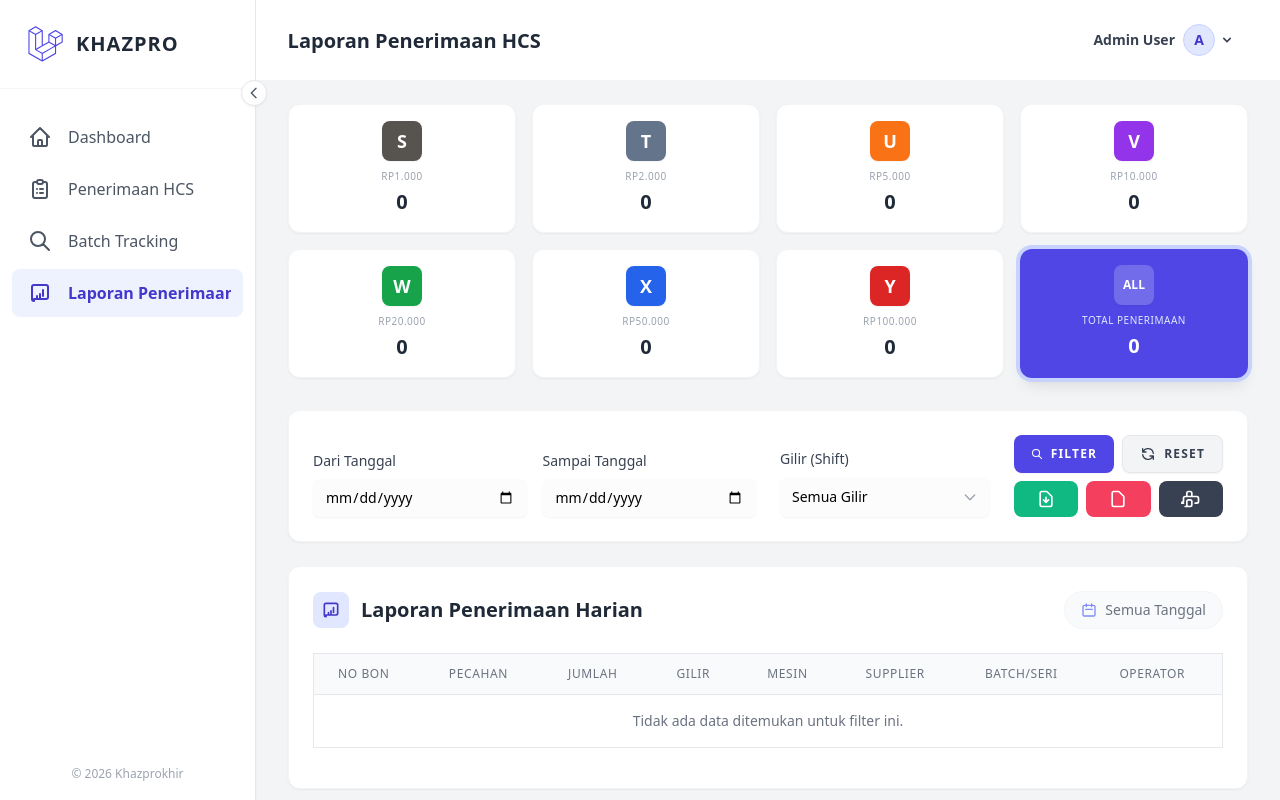
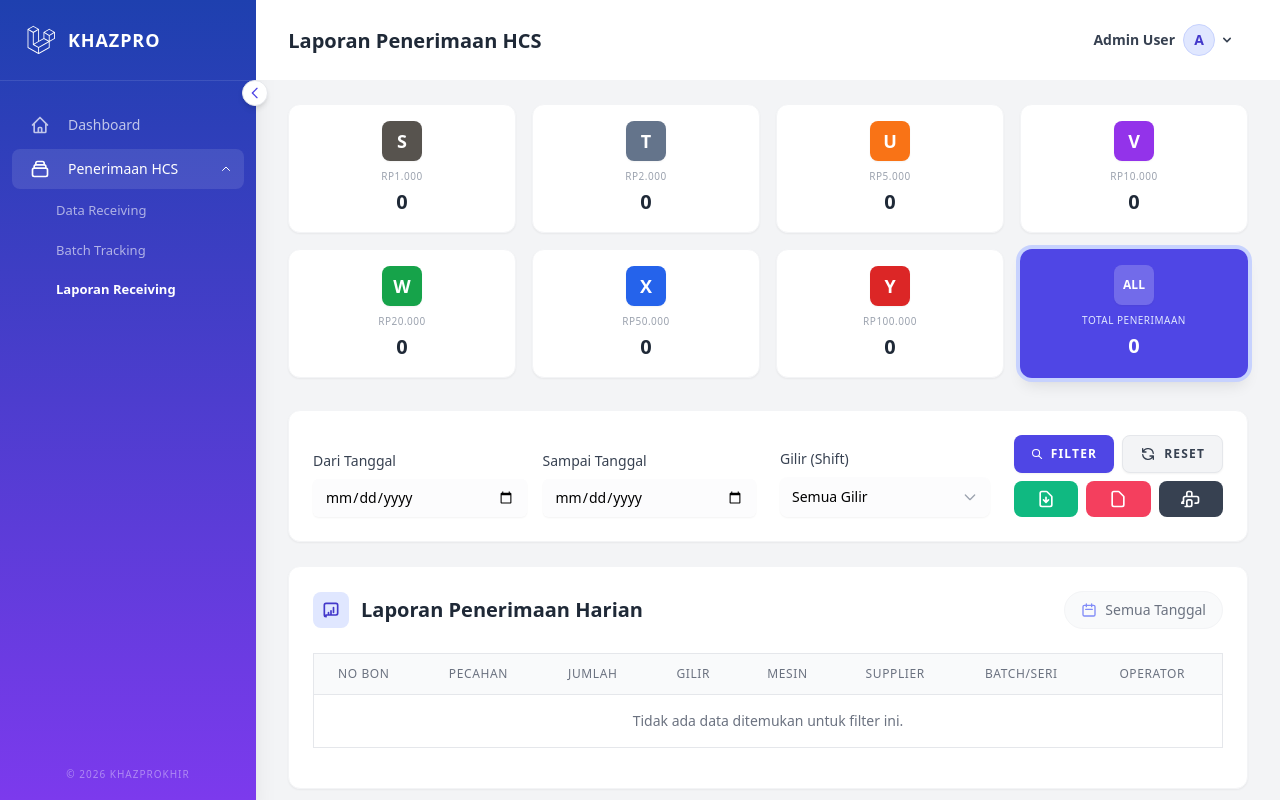
Before and after one commit to prophetical/khazprokhir-dev, a Laravel app: page /reports in a window 1280 px wide. Run offline with Laravel 12, Linux system fonts and the light colour scheme; a user stored in the database is signed in; data comes from the database, SQL or seed files in the repository; data that the repository does not hold is empty; some libraries are stand-ins or nearby versions.

```diff
--- a/resources/views/layouts/navigation.blade.php
+++ b/resources/views/layouts/navigation.blade.php
@@ -1,25 +1,27 @@
 <nav x-data="{
         sidebarCollapsed: localStorage.getItem('sidebarCollapsed') === 'true',
-        mobileOpen: false
+        mobileOpen: false,
+        hcsOpen: {{ request()->routeIs('hcs-receiving.*', 'batch-tracking.*', 'reports.*') ? 'true' : 'false' }}
     }"
     x-init="$watch('sidebarCollapsed', value => localStorage.setItem('sidebarCollapsed', value))"
     :class="sidebarCollapsed ? 'w-20' : 'w-64'"
-    class="bg-white border-r border-gray-200 min-h-screen flex flex-col shrink-0 shadow-sm z-40 transition-all duration-300 ease-in-out relative">
+    class="min-h-screen flex flex-col shrink-0 z-40 transition-all duration-300 ease-in-out relative border-none shadow-xl"
+    style="background: linear-gradient(180deg, #1e40af 0%, #7c3aed 100%);">
 
     <!-- Toggle Button (Desktop) -->
     <button @click="sidebarCollapsed = !sidebarCollapsed"
-            class="absolute -right-3 top-20 bg-white border border-gray-200 rounded-full p-1 shadow-sm hover:bg-gray-50 focus:outline-none z-50 hidden md:block">
-        <svg :class="sidebarCollapsed ? 'rotate-180' : ''" class="w-4 h-4 text-gray-600 transition-transform duration-300" fill="none" stroke="currentColor" viewBox="0 0 24 24">
+            class="absolute -right-3 top-20 bg-white border border-gray-200 rounded-full p-1 shadow-md hover:bg-gray-50 focus:outline-none z-50 hidden md:block">
+        <svg :class="sidebarCollapsed ? 'rotate-180' : ''" class="w-4 h-4 text-indigo-600 transition-transform duration-300" fill="none" stroke="currentColor" viewBox="0 0 24 24">
             <path stroke-linecap="round" stroke-linejoin="round" stroke-width="2" d="M15 19l-7-7 7-7" />
         </svg>
     </button>
 
     <!-- Primary Navigation Menu Header -->
-    <div class="px-4 pt-6 pb-6 border-b border-gray-100 flex items-center" :class="sidebarCollapsed ? 'justify-center' : 'px-6'">
+    <div class="px-4 pt-6 pb-6 border-b border-white/10 flex items-center" :class="sidebarCollapsed ? 'justify-center' : 'px-6'">
         <!-- Logo -->
         <a href="{{ route('dashboard') }}" class="flex items-center">
-            <x-application-logo class="block h-10 w-auto fill-current text-indigo-600" />
-            <span x-show="!sidebarCollapsed" x-transition:enter="transition ease-out duration-300" x-transition:enter-start="opacity-0" x-transition:enter-end="opacity-100" class="ml-3 font-bold text-gray-800 text-xl tracking-wider whitespace-nowrap">KHAZPRO</span>
+            <x-application-logo class="block h-8 w-auto fill-current text-white" />
+            <span x-show="!sidebarCollapsed" x-transition:enter="transition ease-out duration-300" x-transition:enter-start="opacity-0" x-transition:enter-end="opacity-100" class="ml-3 font-bold text-white text-lg tracking-wider whitespace-nowrap uppercase">KHAZPRO</span>
         </a>
     </div>
 
@@ -28,56 +30,56 @@
 
         <!-- Dashboard -->
         <a href="{{ route('dashboard') }}"
-           class="flex items-center py-3 px-3 rounded-lg transition-all duration-200 {{ request()->routeIs('dashboard') ? 'bg-indigo-50 text-indigo-700 font-semibold' : 'text-gray-600 hover:bg-gray-50 hover:text-gray-900' }}"
+           class="flex items-center py-2.5 px-3 rounded-lg transition-all duration-200 {{ request()->routeIs('dashboard') ? 'bg-white/20 text-white font-semibold shadow-sm' : 'text-white/70 hover:bg-white/10 hover:text-white' }}"
            title="{{ __('Dashboard') }}">
             <div class="shrink-0 w-8 flex justify-center">
-                <svg class="w-6 h-6" fill="none" stroke="currentColor" viewBox="0 0 24 24">
+                <svg class="w-5 h-5" fill="none" stroke="currentColor" viewBox="0 0 24 24">
                     <path stroke-linecap="round" stroke-linejoin="round" stroke-width="2" d="M3 12l2-2m0 0l7-7 7 7M5 10v10a1 1 0 001 1h3m10-11l2 2m-2-2v10a1 1 0 01-1 1h-3m-6 0a1 1 0 001-1v-4a1 1 0 011-1h2a1 1 0 011 1v4a1 1 0 001 1m-6 0h6" />
                 </svg>
             </div>
-            <span x-show="!sidebarCollapsed" x-transition class="ml-3 whitespace-nowrap overflow-hidden">{{ __('Dashboard') }}</span>
+            <span x-show="!sidebarCollapsed" x-transition class="ml-3 text-sm font-medium whitespace-nowrap overflow-hidden">{{ __('Dashboard') }}</span>
         </a>
 
-        <!-- HCS Receiving -->
-        <a href="{{ route('hcs-receiving.index') }}"
-           class="flex items-center py-3 px-3 rounded-lg transition-all duration-200 {{ request()->routeIs('hcs-receiving.*') ? 'bg-indigo-50 text-indigo-700 font-semibold' : 'text-gray-600 hover:bg-gray-50 hover:text-gray-900' }}"
-           title="{{ __('Penerimaan HCS') }}">
-            <div class="shrink-0 w-8 flex justify-center">
-                <svg class="w-6 h-6" fill="none" stroke="currentColor" viewBox="0 0 24 24">
-                    <path stroke-linecap="round" stroke-linejoin="round" stroke-width="2" d="M9 5H7a2 2 0 00-2 2v12a2 2 0 002 2h10a2 2 0 002-2V7a2 2 0 00-2-2h-2M9 5a2 2 0 002 2h2a2 2 0 002-2M9 5a2 2 0 012-2h2a2 2 0 012 2m-3 7h3m-3 4h3m-6-4h.01M9 16h.01" />
+        <!-- HCS Section Group -->
+        <div class="space-y-1">
+            <button @click="hcsOpen = !hcsOpen; if(sidebarCollapsed) sidebarCollapsed = false;"
+               class="w-full flex items-center justify-between py-2.5 px-3 rounded-lg transition-all duration-200 {{ request()->routeIs('hcs-receiving.*', 'batch-tracking.*', 'reports.*') ? 'text-white font-semibold bg-white/10' : 'text-white/70 hover:bg-white/10 hover:text-white' }}"
+               title="Penerimaan HCS">
+                <div class="flex items-center">
+                    <div class="shrink-0 w-8 flex justify-center">
+                        <svg class="w-5 h-5" fill="none" stroke="currentColor" viewBox="0 0 24 24">
+                            <path stroke-linecap="round" stroke-linejoin="round" stroke-width="2" d="M19 11H5m14 0a2 2 0 012 2v6a2 2 0 01-2 2H5a2 2 0 01-2-2v-6a2 2 0 012-2m14 0V9a2 2 0 00-2-2M5 11V9a2 2 0 012-2m0 0V5a2 2 0 012-2h6a2 2 0 012 2v2M7 7h10" />
+                        </svg>
+                    </div>
+                    <span x-show="!sidebarCollapsed" x-transition class="ml-3 text-sm font-medium whitespace-nowrap overflow-hidden">Penerimaan HCS</span>
+                </div>
+                <svg x-show="!sidebarCollapsed" :class="hcsOpen ? 'rotate-180' : ''" class="w-3 h-3 transition-transform duration-200" fill="none" stroke="currentColor" viewBox="0 0 24 24">
+                    <path stroke-linecap="round" stroke-linejoin="round" stroke-width="2" d="M19 9l-7 7-7-7" />
                 </svg>
+            </button>
+
+            <!-- Sub-menu Items -->
+            <div x-show="hcsOpen && !sidebarCollapsed" x-transition:enter="transition ease-out duration-200" x-transition:enter-start="opacity-0 -translate-y-2" x-transition:enter-end="opacity-100 translate-y-0" class="pl-11 space-y-1">
+                <a href="{{ route('hcs-receiving.index') }}"
+                   class="block py-2 text-[13px] transition-all duration-200 {{ request()->routeIs('hcs-receiving.index') ? 'text-white font-bold' : 'text-white/60 hover:text-white' }}">
+                    Data Receiving
+                </a>
+                <a href="{{ route('batch-tracking.index') }}"
+                   class="block py-2 text-[13px] transition-all duration-200 {{ request()->routeIs('batch-tracking.index') ? 'text-white font-bold' : 'text-white/60 hover:text-white' }}">
+                    Batch Tracking
+                </a>
+                <a href="{{ route('reports.index') }}"
+                   class="block py-2 text-[13px] transition-all duration-200 {{ request()->routeIs('reports.index') ? 'text-white font-bold' : 'text-white/60 hover:text-white' }}">
+                    Laporan Receiving
+                </a>
             </div>
-            <span x-show="!sidebarCollapsed" x-transition class="ml-3 whitespace-nowrap overflow-hidden">{{ __('Penerimaan HCS') }}</span>
-        </a>
+        </div>
 
-        <!-- Batch Tracking -->
-        <a href="{{ route('batch-tracking.index') }}"
-           class="flex items-center py-3 px-3 rounded-lg transition-all duration-200 {{ request()->routeIs('batch-tracking.*') ? 'bg-indigo-50 text-indigo-700 font-semibold' : 'text-gray-600 hover:bg-gray-50 hover:text-gray-900' }}"
-           title="{{ __('Batch Tracking') }}">
-            <div class="shrink-0 w-8 flex justify-center">
-                <svg class="w-6 h-6" fill="none" stroke="currentColor" viewBox="0 0 24 24">
-                    <path stroke-linecap="round" stroke-linejoin="round" stroke-width="2" d="M21 21l-6-6m2-5a7 7 0 11-14 0 7 7 0 0114 0z" />
-                </svg>
-            </div>
-            <span x-show="!sidebarCollapsed" x-transition class="ml-3 whitespace-nowrap overflow-hidden">{{ __('Batch Tracking') }}</span>
-        </a>
-
-        <!-- Reports -->
-        <a href="{{ route('reports.index') }}"
-           class="flex items-center py-3 px-3 rounded-lg transition-all duration-200 {{ request()->routeIs('reports.*') ? 'bg-indigo-50 text-indigo-700 font-semibold' : 'text-gray-600 hover:bg-gray-50 hover:text-gray-900' }}"
-           title="{{ __('Laporan Penerimaan HCS') }}">
-            <div class="shrink-0 w-8 flex justify-center">
-                <svg class="w-6 h-6" fill="none" stroke="currentColor" viewBox="0 0 24 24">
-                    <path stroke-linecap="round" stroke-linejoin="round" stroke-width="2" d="M9 17v-2m3 2v-4m3 2v-6m-9 9h12a2 2 0 002-2V6a2 2 0 00-2-2H6a2 2 0 00-2 2v12a2 2 0 002 2z" />
-                </svg>
-            </div>
-            <span x-show="!sidebarCollapsed" x-transition class="ml-3 whitespace-nowrap overflow-hidden">{{ __('Laporan Penerimaan HCS') }}</span>
-        </a>
     </div>
 
-    <!-- Bottom Attribution (Optional, only show if not collapsed) -->
+    <!-- Bottom Attribution -->
     <div x-show="!sidebarCollapsed" class="p-4 text-center">
-        <span class="text-xs text-gray-400">© {{ date('Y') }} Khazprokhir</span>
+        <span class="text-[10px] text-white/40 font-medium uppercase tracking-widest">© {{ date('Y') }} Khazprokhir</span>
     </div>
 
 </nav>
```
